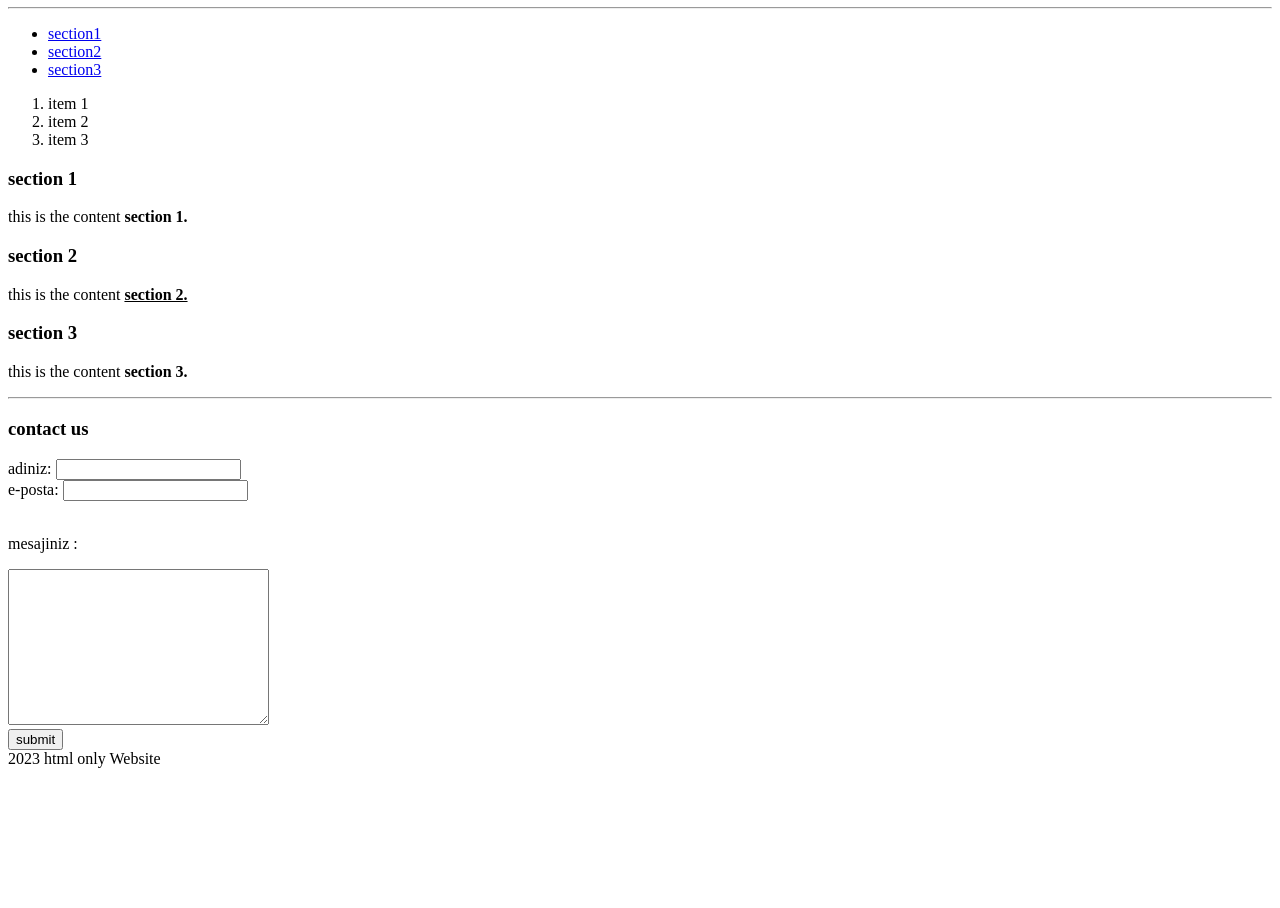
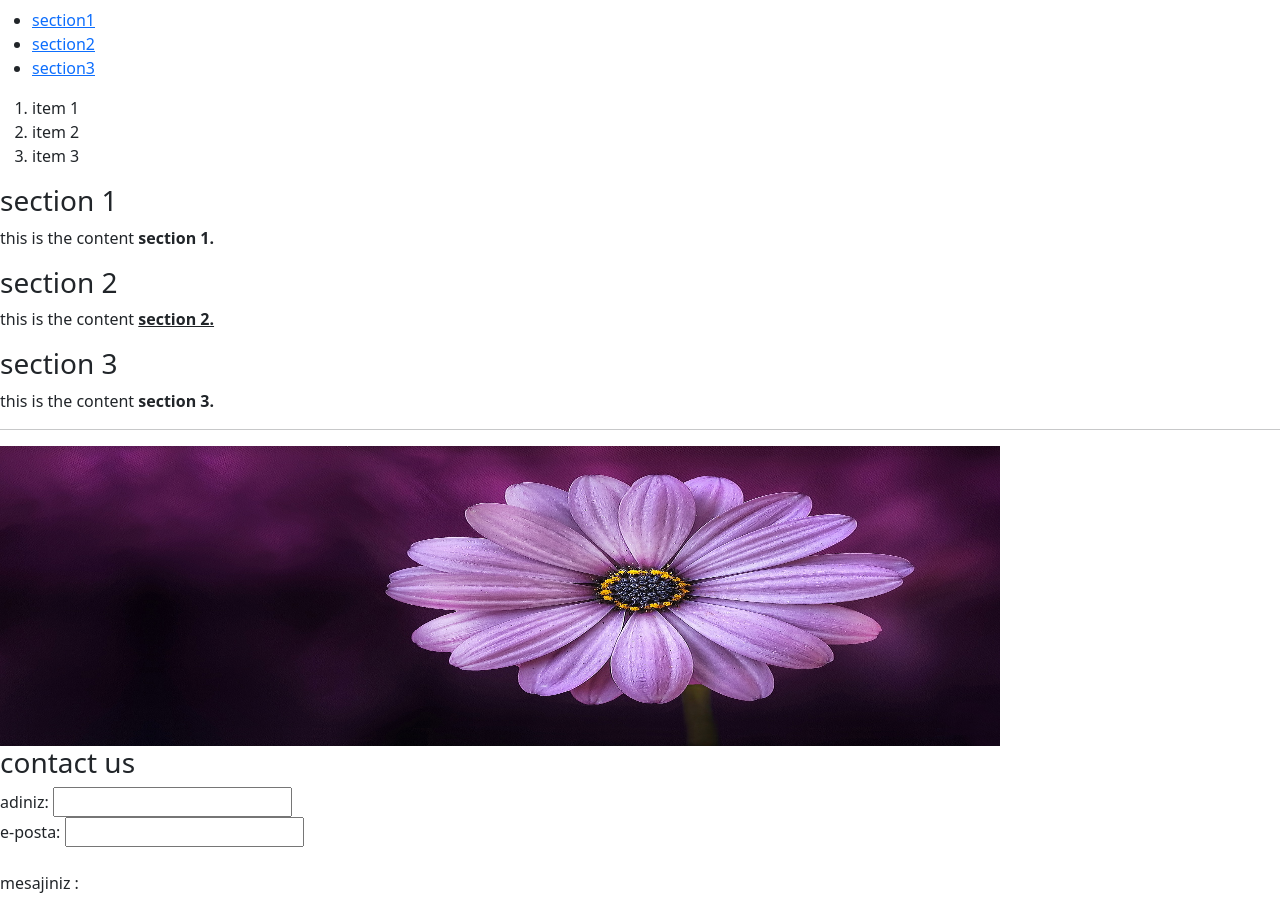
Before and after one commit to caferid/1, a plain HTML site: page 3.html in a window 1280 px wide. Shown: the part 73-981 px from the top of the page. Before the commit the page ends 849 px from the top, so only its background shows below. Drawn offline with nearby package versions, Linux system fonts and the light colour scheme.

Commit message:
sekliler deyisir

```diff
--- a/3.html
+++ b/3.html
@@ -6,6 +6,8 @@
     <meta name="viewport" content="width=device-width, initial-scale=1.0">
     <title>Document</title>
     <link rel="icon" type="image/x-icon" href="img.png">
+    <link href="https://cdn.jsdelivr.net/npm/bootstrap@5.2.3/dist/css/bootstrap.min.css" rel="stylesheet" integrity="sha384-rbsA2VBKQhggwzxH7pPCaAqO46MgnOM80zW1RWuH61DGLwZJEdK2Kadq2F9CUG65" crossorigin="anonymous">
+
 </head>
 <body>
     <h1>
@@ -54,6 +56,14 @@
         this is the  content <b>section 3.</b>
      </p>
    <hr>
+    <div class="row">
+        <div class=" d-lg-none">
+            <img src="flo2.jpg" width="1000" height="300" alt="">
+        </div>
+        <div class="d-none d-lg-block">
+            <img src="flo.jpg" width="1000" height="300" alt="">
+        </div>
+    </div>
    <h3>
     contact us
    </h3>
```
Also changed, not shown: flo.jpg (added), flo2.jpg (added).
